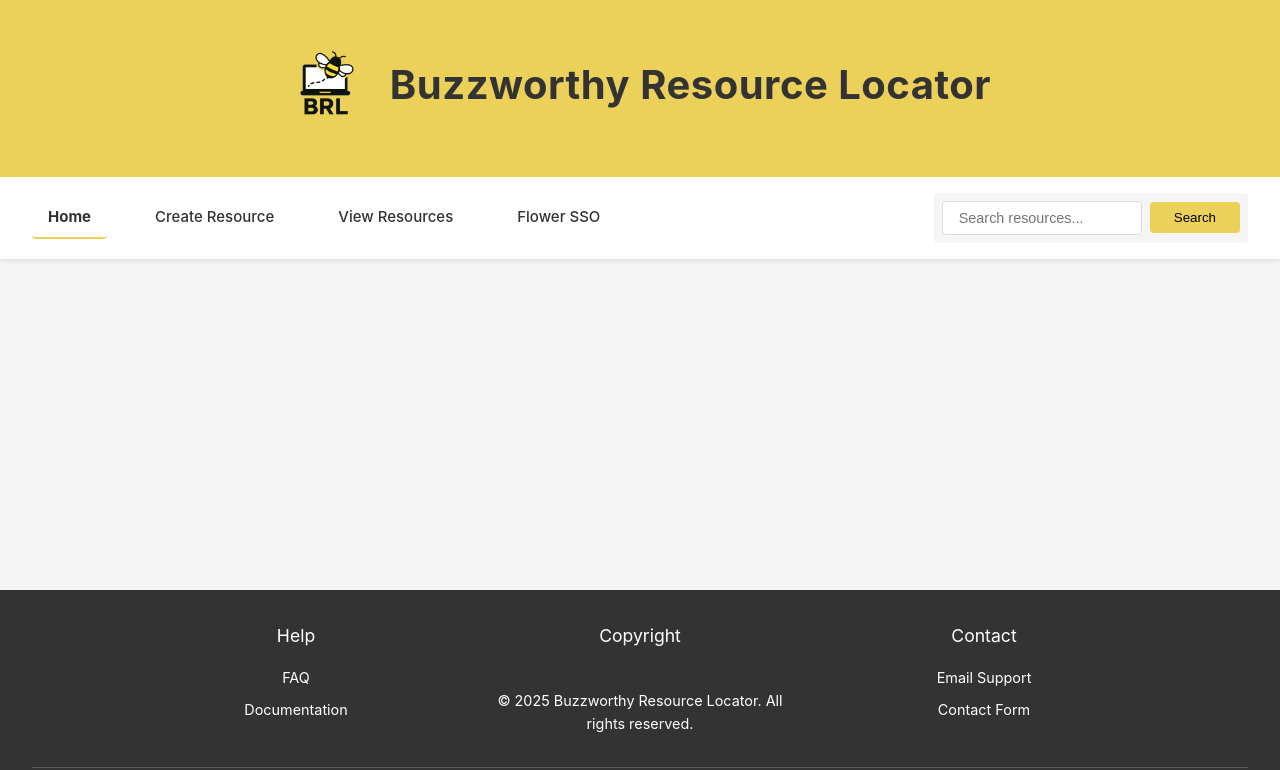
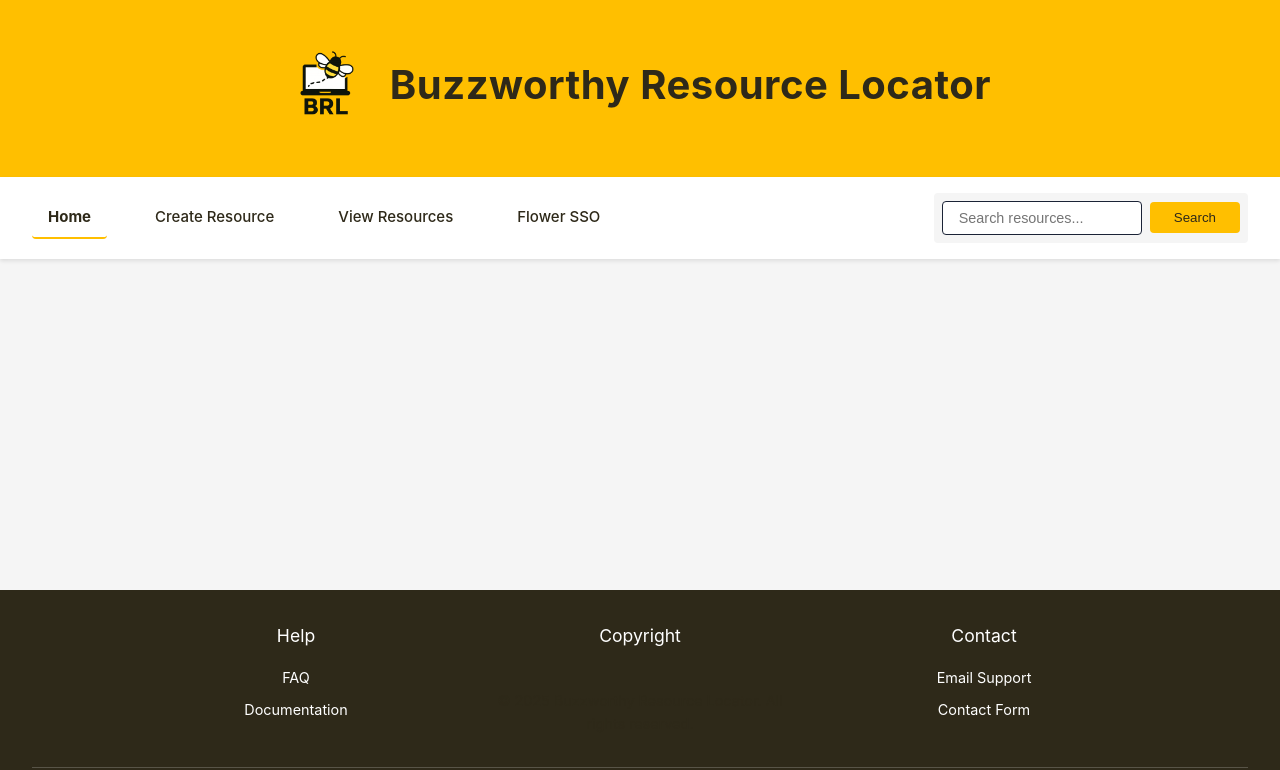
Before and after one commit to tbjurlin/BuzzwordFrontends, a Vue app in the folder BRLFrontend/: page / in a window 1280 px wide. Shown: the top 770 px of the page. Built offline with nearby package versions, Linux system fonts and the light colour scheme.

Commit message:
Untracked node modules and added theme colors

```diff
--- a/BRLFrontend/src/assets/base.css
+++ b/BRLFrontend/src/assets/base.css
@@ -1,42 +1,42 @@
 /* color palette from <https://github.com/vuejs/theme> */
 :root {
-  --vt-c-white: #ffffff;
-  --vt-c-white-soft: #f8f8f8;
-  --vt-c-white-mute: #f2f2f2;
-
-  --vt-c-black: #181818;
-  --vt-c-black-soft: #222222;
-  --vt-c-black-mute: #282828;
-
-  --vt-c-indigo: #2c3e50;
-
-  --vt-c-divider-light-1: rgba(60, 60, 60, 0.29);
-  --vt-c-divider-light-2: rgba(60, 60, 60, 0.12);
-  --vt-c-divider-dark-1: rgba(84, 84, 84, 0.65);
-  --vt-c-divider-dark-2: rgba(84, 84, 84, 0.48);
-
-  --vt-c-text-light-1: var(--vt-c-indigo);
-  --vt-c-text-light-2: rgba(60, 60, 60, 0.66);
-  --vt-c-text-dark-1: var(--vt-c-white);
-  --vt-c-text-dark-2: rgba(235, 235, 235, 0.64);
+  --theme-tears: #AAB9F2;
+  --theme-sweat: #e6edff;
+  --theme-bee: #FFBF00;
+  /* --theme-bee: #ebd059; */
+  --theme-dirt: #2E2919;
+  --theme-bepis: #1B2336;
+  --theme-blood: #DB2E1F;
+  --theme-hardboiled: #FFFFFF;
+  --theme-softboiled: #F5F5F5;
 }
 
 /* semantic color variables for this project */
 :root {
-  --color-background: var(--vt-c-white);
-  --color-background-soft: var(--vt-c-white-soft);
-  --color-background-mute: var(--vt-c-white-mute);
+  --color-background: var(--theme-hardboiled);
+  --color-background-soft: var(--theme-softboiled);
+  --color-background-invert: var(--theme-dirt);
+  --color-banner: var(--theme-bee);
 
-  --color-border: var(--vt-c-divider-light-2);
-  --color-border-hover: var(--vt-c-divider-light-1);
+  --color-hover: var(--theme-sweat);
+  --color-hover-invert: var(--theme-bepis);
 
-  --color-heading: var(--vt-c-text-light-1);
-  --color-text: var(--vt-c-text-light-1);
+  --color-heading: var(--theme-dirt);
+  --color-text: var(--theme-dirt);
+  --color-text-invert: var(--theme-dirt);
+
+  --color-error: var(--theme-blood);
+
+  --color-button: var(--theme-bee);
+  --color-button-hover: var(--theme-tears);
+
+  --color-border: var(--theme-bepis);
+  --color-border-hover: var(--theme-tears);
 
   --section-gap: 160px;
 }
 
-@media (prefers-color-scheme: dark) {
+/* @media (prefers-color-scheme: dark) {
   :root {
     --color-background: var(--vt-c-black);
     --color-background-soft: var(--vt-c-black-soft);
@@ -48,7 +48,7 @@
     --color-heading: var(--vt-c-text-dark-1);
     --color-text: var(--vt-c-text-dark-2);
   }
-}
+} */
 
 *,
 *::before,
--- a/BRLFrontend/src/assets/buttons.css
+++ b/BRLFrontend/src/assets/buttons.css
@@ -13,24 +13,24 @@
 }
 
 .btn-primary {
-  background-color: #667eea;
-  color: white;
+  background-color: var(--color-button);
+  color: var(--color-text);
 }
 
 .btn-primary:hover {
-  background-color: #764ba2;
-  transform: scale(1.05);
+  background-color: var(--theme-tears);
+  /* transform: scale(1.05); */
 }
 
 .btn-secondary {
-  background-color: #f5f5f5;
-  color: #667eea;
-  border: 2px solid #667eea;
+  background-color: var(--color-background-soft);
+  color: var(--color-text);
+  border: 2px solid var(--color-border);
 }
 
 .btn-secondary:hover {
-  background-color: #667eea;
-  color: white;
+  background-color: var(--theme-sweat);
+  color: var(--color-text);
 }
 
 /* Button variants for different sizes */
--- a/BRLFrontend/src/components/navigation/styles/NavMenu.css
+++ b/BRLFrontend/src/components/navigation/styles/NavMenu.css
@@ -20,13 +20,13 @@
 .hamburger-line {
   width: 100%;
   height: 3px;
-  background-color: #333;
+  background-color: var(--color-text);
   border-radius: 2px;
   transition: all 0.3s ease;
 }
 
 .hamburger-btn:hover .hamburger-line {
-  background-color: #ebd059;
+  background-color: var(--color-button);
 }
 
 /* Desktop Navigation */
@@ -38,7 +38,7 @@
 
 .nav-link {
   text-decoration: none;
-  color: #333;
+  color: var(--color-text);
   font-weight: 500;
   padding: 0.5rem 1rem;
   border-radius: 4px;
@@ -48,13 +48,13 @@
 }
 
 .nav-link:hover {
-  color: #333;
-  border-bottom-color: #ebd059;
+  color: var(--color-text);
+  border-bottom-color: var(--color-button);
 }
 
 .nav-link.active {
-  color: #333;
-  border-bottom-color: #ebd059;
+  color: var(--color-text);
+  border-bottom-color: var(--color-button);
   font-weight: bold;
 }
 
@@ -71,6 +71,7 @@
 
 /* Responsive Design */
 @media (max-width: 768px) {
+
   /* Show hamburger button on mobile */
   .hamburger-btn {
     display: flex;
@@ -97,7 +98,7 @@
     height: 100vh;
     width: 70%;
     max-width: 300px;
-    background-color: #ffffff;
+    background-color: var(--color-background);
     flex-direction: column;
     gap: 0;
     padding: 4rem 1.5rem 2rem;
@@ -117,19 +118,19 @@
     width: 100%;
     padding: 1rem;
     text-align: left;
-    border-bottom: 1px solid #f0f0f0;
+    border-bottom: 1px solid var(--color-background-soft);
     border-radius: 0;
   }
 
   .nav-menu .nav-link:hover {
-    background-color: #f9f9f9;
-    border-bottom: 1px solid #f0f0f0;
+    background-color: var(--color-background-soft);
+    border-bottom: 1px solid var(--color-background-soft);
   }
 
   .nav-menu .nav-link.active {
     background-color: #fff8e1;
-    border-bottom: 1px solid #f0f0f0;
-    border-left: 4px solid #ebd059;
+    border-bottom: 1px solid var(--color-background-soft);
+    border-left: 4px solid var(--color-button);
     padding-left: calc(1rem - 4px);
   }
 
@@ -150,6 +151,7 @@
     from {
       opacity: 0;
     }
+
     to {
       opacity: 1;
     }
--- a/BRLFrontend/src/components/navigation/styles/SearchBar.css
+++ b/BRLFrontend/src/components/navigation/styles/SearchBar.css
@@ -2,13 +2,13 @@
   display: flex;
   gap: 0.5rem;
   align-items: center;
-  background-color: #f5f5f5;
+  background-color: var(--color-background-soft);
   padding: 0.5rem;
   border-radius: 4px;
 }
 
 .search-input {
-  border: 1px solid #ddd;
+  border: 1px solid var(--color-border);
   padding: 0.5rem 1rem;
   border-radius: 4px;
   font-size: 0.9rem;
@@ -18,29 +18,29 @@
 
 .search-input:focus {
   outline: none;
-  border-color: #ebd059;
+  border-color: var(--theme-bee);
   box-shadow: 0 0 0 2px rgba(102, 126, 234, 0.1);
 }
 
 .tag-select {
-  border: 1px solid #ddd;
+  border: 1px solid var(--color-border);
   padding: 0.5rem 0.75rem;
   border-radius: 4px;
   font-size: 0.9rem;
-  background-color: white;
+  background-color: var(--color-background);
   cursor: pointer;
   transition: border-color 0.3s ease;
 }
 
 .tag-select:focus {
   outline: none;
-  border-color: #ebd059;
+  border-color: var(--color-button);
   box-shadow: 0 0 0 2px rgba(102, 126, 234, 0.1);
 }
 
 .search-btn {
-  background-color: #ebd059;
-  color: black;
+  background-color: var(--color-button);
+  color: var(--color-text);
   border: none;
   padding: 0.5rem 1.5rem;
   border-radius: 4px;
@@ -50,7 +50,7 @@
 }
 
 .search-btn:hover {
-  background-color: #764ba2;
+  background-color: var(--color-button-hover);
 }
 
 /* Responsive Design */
--- a/BRLFrontend/src/components/styles/FooterBar.css
+++ b/BRLFrontend/src/components/styles/FooterBar.css
@@ -1,6 +1,6 @@
 .footer {
-  background-color: #333;
-  color: #fff;
+  background-color: var(--color-background-invert);
+  color: var(--color-text-invert);
   padding: 2rem;
   margin-top: auto;
 }
--- a/BRLFrontend/src/components/styles/LayoutWrapper.css
+++ b/BRLFrontend/src/components/styles/LayoutWrapper.css
@@ -4,13 +4,13 @@
   display: flex;
   flex-direction: column;
   min-height: 100vh;
-  background-color: #f5f5f5;
+  background-color: var(--color-background-soft);
 }
 
 /* Header Styles */
 .header {
-  background: #ebd059;
-  color: #333;
+  background: var(--color-banner);
+  color: var(--color-heading);
   padding: 2rem;
   text-align: center;
   box-shadow: 0 2px 8px rgba(0, 0, 0, 0.1);
@@ -34,83 +34,13 @@
   display: flex;
   justify-content: space-between;
   align-items: center;
-  background-color: #ffffff;
+  background-color: var(--color-background);
   padding: 1rem 2rem;
   box-shadow: 0 2px 4px rgba(0, 0, 0, 0.1);
   flex-wrap: wrap;
   gap: 1rem;
 }
 
-.nav-left {
-  display: flex;
-  gap: 2rem;
-  align-items: center;
-}
-
-.nav-link {
-  text-decoration: none;
-  color: #333;
-  font-weight: 500;
-  padding: 0.5rem 1rem;
-  border-radius: 4px;
-  transition: all 0.3s ease;
-  border-bottom: 2px solid transparent;
-}
-
-.nav-link:hover {
-  color: #333;
-  border-bottom-color: #ebd059;
-}
-
-.nav-link.active {
-  color: #333;
-  font-weight: bold;
-  border-bottom-color: #ebd059;
-}
-
-.nav-right {
-  display: flex;
-  align-items: center;
-}
-
-.search-container {
-  display: flex;
-  gap: 0.5rem;
-  align-items: center;
-  background-color: #f5f5f5;
-  padding: 0.5rem;
-  border-radius: 4px;
-}
-
-.search-input {
-  border: 1px solid #ddd;
-  padding: 0.5rem 1rem;
-  border-radius: 4px;
-  font-size: 0.9rem;
-  width: 200px;
-  transition: border-color 0.3s ease;
-}
-
-.search-input:focus {
-  outline: none;
-  border-color: #ebd059;
-  box-shadow: 0 0 0 2px rgba(102, 126, 234, 0.1);
-}
-
-.search-btn {
-  background-color: #ebd059;
-  color: black;
-  border: none;
-  padding: 0.5rem 1.5rem;
-  border-radius: 4px;
-  font-weight: 500;
-  cursor: pointer;
-  transition: background-color 0.3s ease;
-}
-
-.search-btn:hover {
-  background-color: #764ba2;
-}
 
 /* Main Content Styles */
 .main-content {
@@ -121,57 +51,9 @@
   width: 100%;
 }
 
-/* Footer Styles */
-.footer {
-  background-color: #333;
-  color: #fff;
-  padding: 2rem;
-  margin-top: auto;
-}
-
-.footer-content {
-  display: grid;
-  grid-template-columns: repeat(auto-fit, minmax(250px, 1fr));
-  gap: 2rem;
-  max-width: 1200px;
-  margin: 0 auto;
-}
-
-.footer-section h4 {
-  margin: 0 0 1rem 0;
-  color: white;
-  font-size: 1.1rem;
-}
-
-.footer-section p {
-  margin: 0;
-  font-size: 0.9rem;
-  line-height: 1.6;
-}
-
-.footer-section ul {
-  list-style: none;
-  padding: 0;
-  margin: 0;
-}
-
-.footer-section li {
-  margin-bottom: 0.5rem;
-}
-
-.footer-section a {
-  color: white;
-  text-decoration: none;
-  transition: color 0.3s ease;
-  font-size: 0.9rem;
-}
-
-.footer-section a:hover {
-  color: #E6EDFF;
-}
-
 /* Responsive Design */
 @media (max-width: 768px) {
+
   /* Header adjustments */
   .header {
     padding: 1.5rem 1rem;
@@ -200,16 +82,6 @@
   .main-content {
     padding: 1rem;
   }
-
-  /* Footer adjustments */
-  .footer {
-    padding: 1.5rem 1rem;
-  }
-
-  .footer-content {
-    grid-template-columns: 1fr;
-    gap: 1.5rem;
-  }
 }
 
 /* Extra small devices */
@@ -234,8 +106,4 @@
   .main-content {
     padding: 0.75rem;
   }
-
-  .footer {
-    padding: 1rem 0.75rem;
-  }
 }
--- a/BRLFrontend/src/views/styles/CreateResourceView.css
+++ b/BRLFrontend/src/views/styles/CreateResourceView.css
@@ -6,13 +6,13 @@
 }
 
 h2 {
-  color: #333;
+  color: var(--color-heading);
   margin-bottom: 2rem;
   font-size: 1.8rem;
 }
 
 .resource-form {
-  background: white;
+  background: var(--color-background);
   padding: 2rem;
   border-radius: 8px;
   box-shadow: 0 2px 8px rgba(0, 0, 0, 0.1);
@@ -41,7 +41,7 @@ textarea,
 select {
   width: 100%;
   padding: 0.75rem;
-  border: 1px solid #ddd;
+  border: 1px solid var(--color-border);
   border-radius: 4px;
   font-size: 0.95rem;
   font-family: inherit;
@@ -53,7 +53,7 @@ input[type='url']:focus,
 textarea:focus,
 select:focus {
   outline: none;
-  border-color: #E6EDFF;
+  border-color: var(--theme-bee);
   box-shadow: 0 0 0 2px rgba(102, 126, 234, 0.1);
 }
 
@@ -62,18 +62,18 @@ textarea {
 }
 
 .file-upload-container {
-  border: 2px dashed #ddd;
+  border: 2px dashed var(--color-background-soft);
   border-radius: 4px;
   padding: 2rem;
   text-align: center;
   cursor: pointer;
   transition: all 0.3s ease;
-  background-color: #fafafa;
+  background-color: var(--color-background-soft);
 }
 
 .file-upload-container:hover {
-  border-color: #667eea;
-  background-color: #f5f5ff;
+  border-color: var(--theme-tears);
+  background-color: var(--color-background-soft);
 }
 
 .upload-icon {
@@ -119,26 +119,6 @@ textarea {
   border: none;
   cursor: pointer;
   transition: all 0.3s ease;
-}
-
-.btn-primary {
-  background-color: #667eea;
-  color: white;
-  flex: 1;
-}
-
-.btn-primary:hover {
-  background-color: #AAB9F2;
-}
-
-.btn-secondary {
-  background-color: #f5f5f5;
-  color: #333;
-  border: 1px solid #ddd;
-}
-
-.btn-secondary:hover {
-  background-color: #eee;
 }
 
 @media (max-width: 768px) {
--- a/BRLFrontend/src/views/styles/ViewResourcesView.css
+++ b/BRLFrontend/src/views/styles/ViewResourcesView.css
@@ -5,7 +5,7 @@
 }
 
 h2 {
-  color: #333;
+  color: var(--color-heading);
   margin-bottom: 2rem;
   font-size: 1.8rem;
 }
```
Also changed, not shown: BRLFrontend/src/views/styles/HomeView.css (+0 -167 lines), 1 other file (tests, documents, lock files or other folders).
